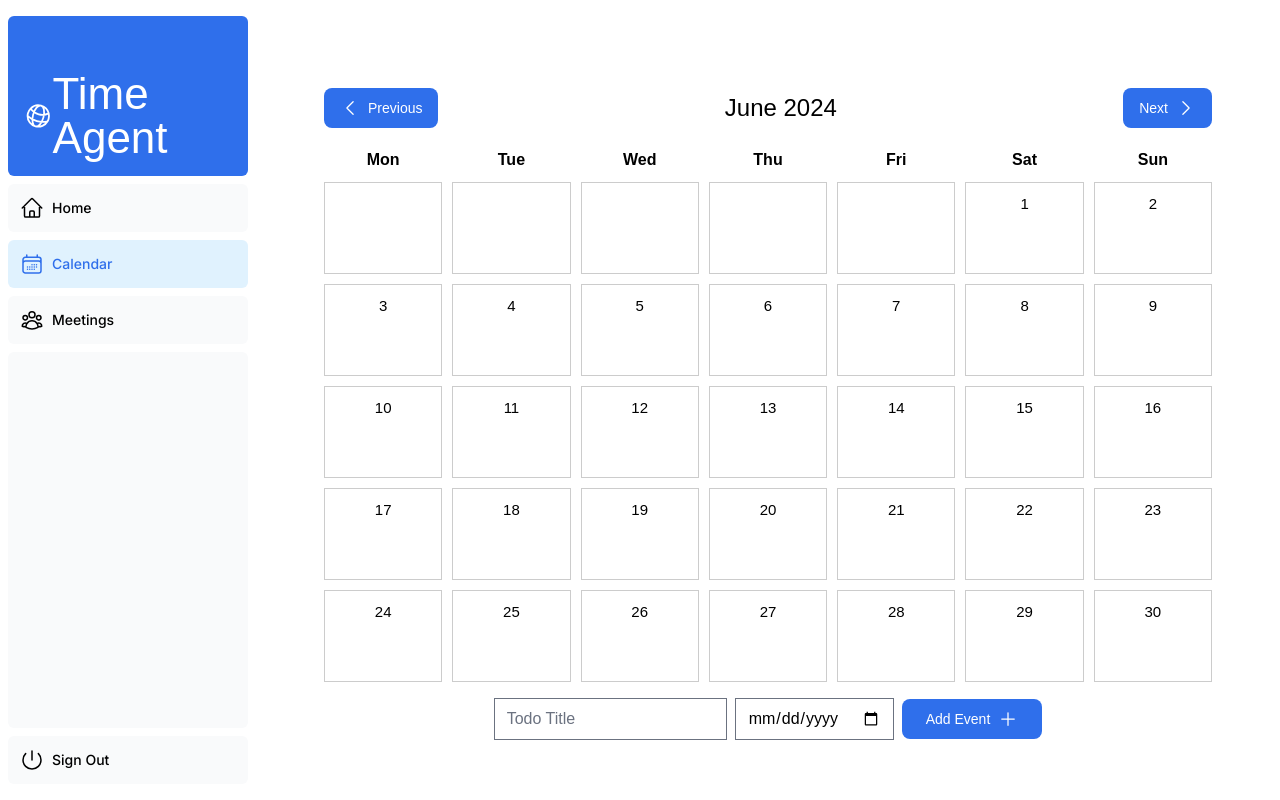
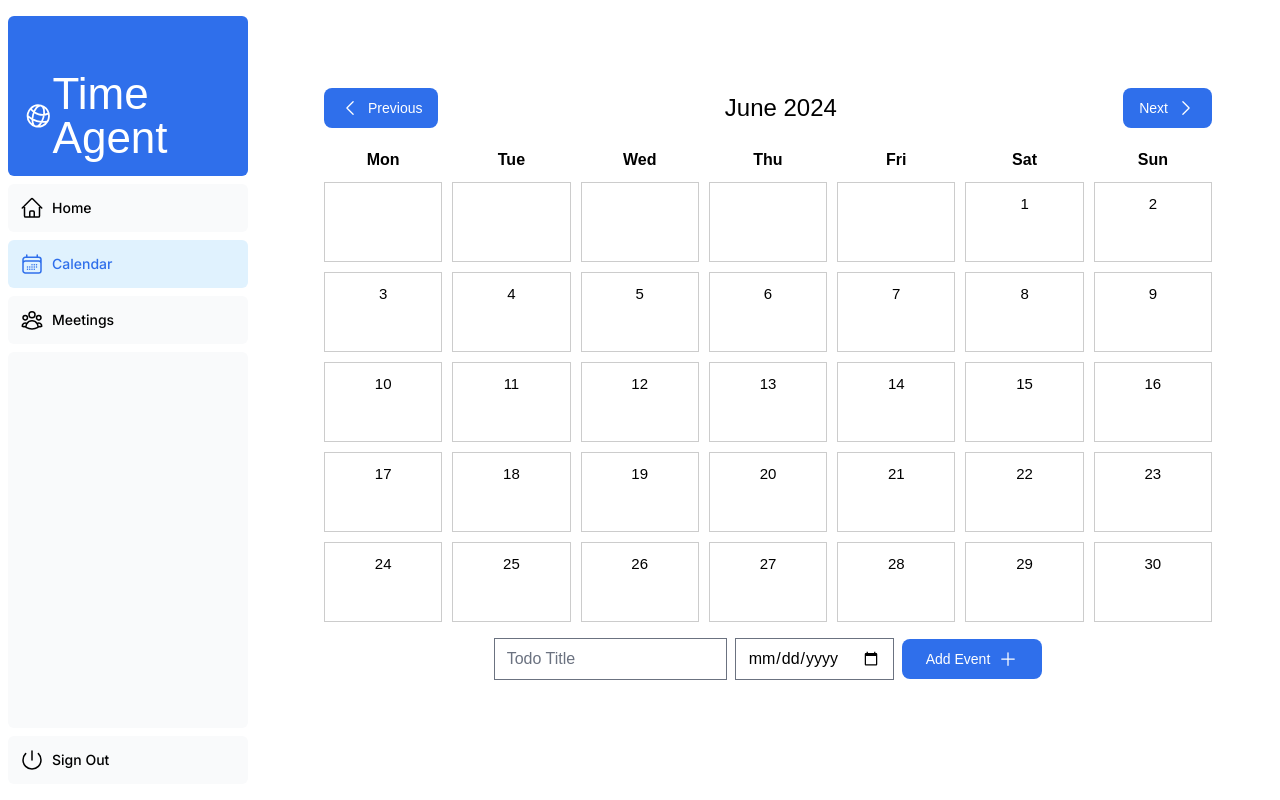
Before and after one commit to Wadaxiwan/TimeAgent, a Next.js app: page /dashboard/calendar in a window 1280 px wide. Built offline with nearby package versions, Linux system fonts and the light colour scheme; a web font is replaced by a local one.

Commit message:
Enhanced calendar functionality

```diff
--- a/app/dashboard/calendar/calendar.css
+++ b/app/dashboard/calendar/calendar.css
@@ -1,6 +1,6 @@
 .calendar-grid {
-    display: grid;
-    grid-template-columns: repeat(7, 1fr);
+    display: flex;
+    flex-wrap: wrap;
     gap: 10px;
 }
 
@@ -10,16 +10,23 @@
     text-align: center;
     position: relative;
     font-size: 15px;
-    height: 92px;
-    overflow: hidden;
+    min-height: 10vh; /* 最小高度 */
+    flex: 1 1 calc(14.28% - 10px); /* 每个日期框占一列并适应父容器宽度 */
+    display: flex;
+    flex-direction: column;
+    justify-content: flex-start;
+    align-items: center;
+    box-sizing: border-box;
 }
 
 .todo {
-    background-color: #faf7de;
+    background-color: rgba(224, 242, 254, 0.6);
     color: #333;
     padding: 5px;
     margin: 2px 0;
-    border-radius: 4px;
+    border-radius: 5px;
+    width: 100%; /* 确保待办事项占据整个日期框宽度 */
+    box-sizing: border-box;
 }
 
 .modal-content .todo {
@@ -29,10 +36,9 @@
     padding: 5px 15px;
     margin: 5px 0;
     border-radius: 4px;
-    min-width: 100%;
+    width: 100%;
     box-sizing: border-box;
 }
-
 
 .calendar-page {
     text-align: center;
@@ -50,10 +56,12 @@
 .calendar-header {
     text-align: center;
     font-weight: bold;
+    flex: 1 1 calc(14.28% - 10px);
+    box-sizing: border-box;
 }
 
 .event {
-    background-color: #faf7de;
+    background-color: #deeefa;
     color: #333;
     display: flex;
     justify-content: space-between;
@@ -73,7 +81,6 @@
     border: 1px solid #ccc;
     width: 40%;
 }
-
 
 .modal {
     display: none;
@@ -118,8 +125,8 @@
     padding: 5px 15px;
     margin: 5px 0;
     border-radius: 4px;
-    min-width: 100%; /* 确保事件占据整个 modal 的宽度 */
-    box-sizing: border-box; /* 包括内边距和边框在内的宽度计算 */
+    min-width: 100%;
+    box-sizing: border-box;
 }
 
 .close {
--- a/app/dashboard/calendar/page.tsx
+++ b/app/dashboard/calendar/page.tsx
@@ -41,6 +41,24 @@ const CalendarPage = () => {
         }
     };
 
+    // const renderCalendar = (year: number, month: number) => {
+    //     const calendar = document.getElementById('calendar-grid');
+    //     if (!calendar) return;
+
+    //     calendar.innerHTML = '';
+
+    //     const daysInMonth = new Date(year, month + 1, 0).getDate();
+    //     const firstDayIndex = new Date(year, month, 1).getDay();
+    //     const lastDayIndex = new Date(year, month, daysInMonth).getDay();
+    //     const prevDays = firstDayIndex === 0 ? 6 : firstDayIndex - 1;
+    //     const nextDays = lastDayIndex === 0 ? 0 : 7 - lastDayIndex;
+
+    //     renderWeekDays(calendar);
+    //     renderEmptyDays(calendar, prevDays);
+    //     renderMonthDays(calendar, year, month, daysInMonth);
+    //     renderEmptyDays(calendar, nextDays);
+    // };
+
     const renderCalendar = (year: number, month: number) => {
         const calendar = document.getElementById('calendar-grid');
         if (!calendar) return;
@@ -57,6 +75,19 @@ const CalendarPage = () => {
         renderEmptyDays(calendar, prevDays);
         renderMonthDays(calendar, year, month, daysInMonth);
         renderEmptyDays(calendar, nextDays);
+
+        // 确保同一行的所有日期框高度一致
+        const rows: HTMLElement[][] = Array.from(calendar.children).reduce((rows: HTMLElement[][], el, index) => {
+            const rowIndex = Math.floor(index / 7);
+            if (!rows[rowIndex]) rows[rowIndex] = [];
+            rows[rowIndex].push(el as HTMLElement);
+            return rows;
+        }, []);
+
+        rows.forEach(row => {
+            const maxHeight = Math.max(...row.map(el => el.clientHeight));
+            row.forEach(el => (el.style.height = `${maxHeight}px`));
+        });
     };
 
     const renderWeekDays = (calendar: HTMLElement) => {
```
